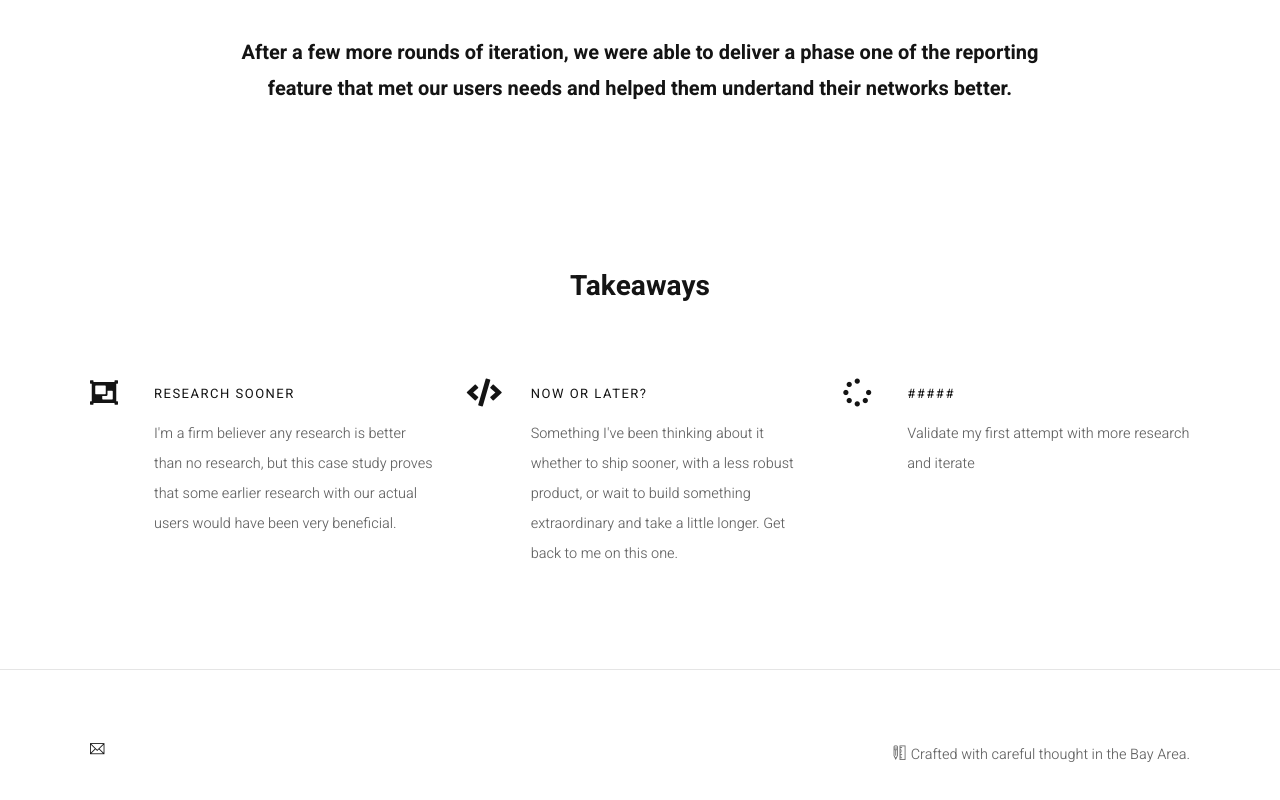
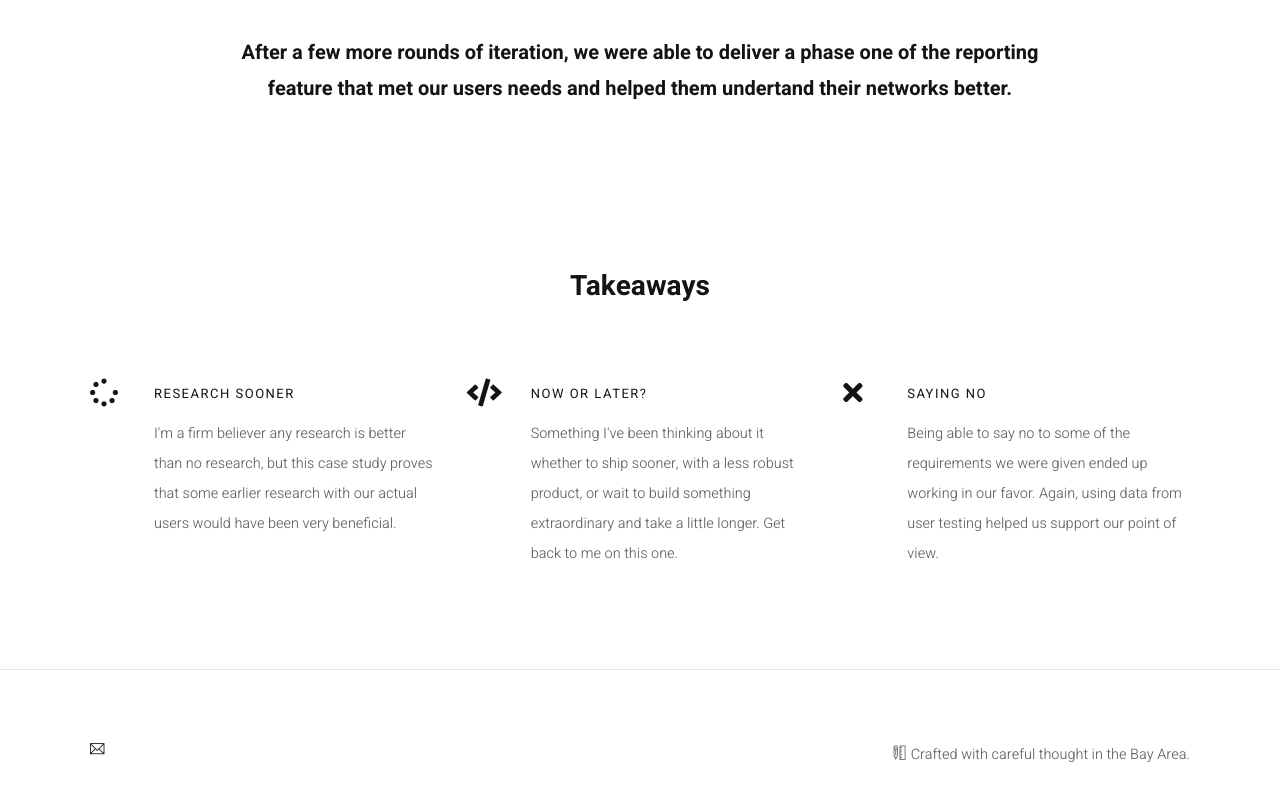
Before and after one commit to kamicrane/Portfolio, a plain HTML site: page dnac.html in a window 1280 px wide. Shown: the part 5762-6562 px from the top of the page. Drawn offline with Linux system fonts and the light colour scheme; some packages are replaced by stand-ins of ours.

Commit message:
Updating DNAC content + Home

```diff
--- a/dnac.html
+++ b/dnac.html
@@ -278,7 +278,7 @@
 					<!-- Icon text box 1 -->
 					<div class="col-12 col-md-6 col-lg-4">
 						<div class="icon-left-box icon-2xl">
-							<i class="fa fa-object-group text-dark" aria-hidden="true"></i>
+							<i class="fa fa-spinner text-dark" aria-hidden="true"></i>
 							<h6 class="heading-uppercase">Research Sooner</h6>
 							<p>I'm a firm believer any research is better than no research, but this case study proves that some earlier research with our actual users would have been very beneficial.</p>
 						</div>
@@ -294,9 +294,9 @@
 					<!-- Icon text box 3 -->
 					<div class="col-12 col-md-6 col-lg-4">
 						<div class="icon-left-box icon-2xl">
-							<i class="fa fa-spinner text-dark" aria-hidden="true"></i>
-							<h6 class="heading-uppercase">#####</h6>
-							<p>Validate my first attempt with more research and iterate</p>
+							<i class="fas fa-times text-dark" aria-hidden="true"></i>
+							<h6 class="heading-uppercase">Saying No</h6>
+							<p>Being able to say no to some of the requirements we were given ended up working in our favor. Again, using data from user testing helped us support our point of view.</p>
 						</div>
 					</div>
 
```
Also changed, not shown: index.html (+4 -4 lines).
